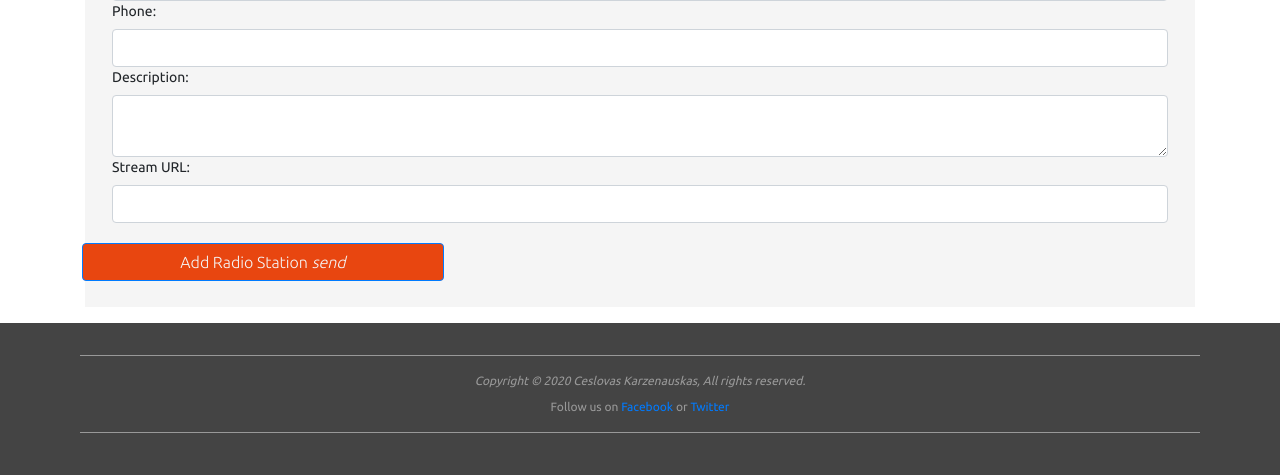
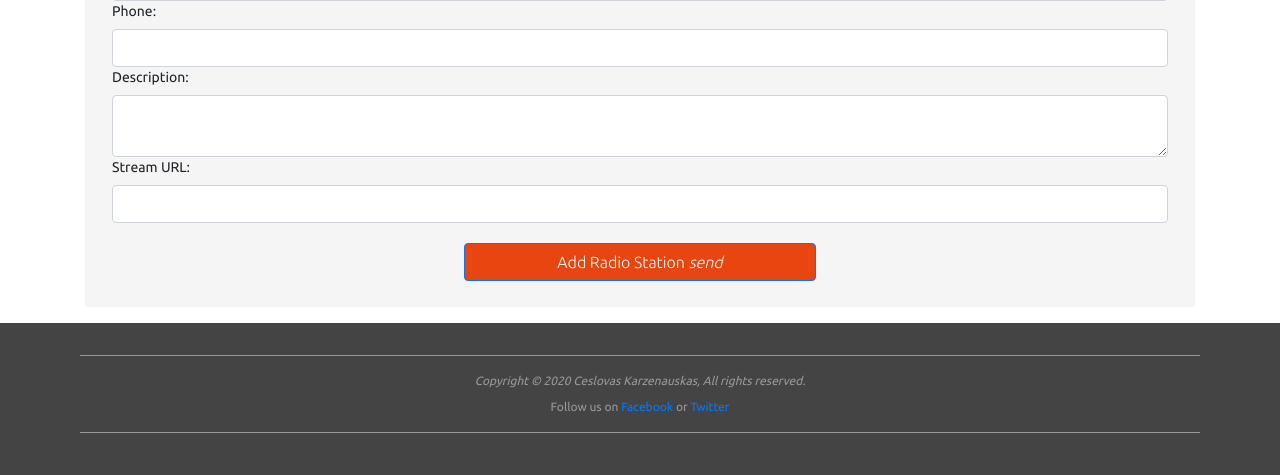
Before and after one commit to jessezauka/radio-stations, a Flask app: page /stations/add_station in a window 1280 px wide. Shown: the part 685-1160 px from the top of the page. Run offline with Flask 2, Linux system fonts and the light colour scheme; data that the repository does not hold is empty; some libraries are stand-ins or nearby versions.

Commit message:
Send buttons centered

```diff
--- a/templates/add_station.html
+++ b/templates/add_station.html
@@ -32,10 +32,11 @@
 				<label for="stream-url-input">Stream URL:</label>
 				<input class="form-control" id="radio_stream" name="radio_stream" type="text" value=""></input>
 			</div>
+        <div class="col text-center">
 			<button class="row btn btn-primary col-md-4" type="submit">Add Radio Station
                 <i class="">send</i>
             </button>
-
+</div>
 		</div>
 	</div>
 </form>
--- a/templates/edit_station.html
+++ b/templates/edit_station.html
@@ -35,9 +35,11 @@
 				<label for="exampleFormControlTextarea1">Stream URL:</label>
 				<textarea class="form-control" id="radio_stream" name="radio_stream" type="text" value="">{{station.radio_stream}}</textarea>
 			</div>
+        <div class="col text-center">
 			<button class="btn btn-primary col-md-4" type="submit">Update Station
                 <i class="">send</i>
             </button>
+        </div>
 
 		</div>
 	</div>
--- a/templates/station_details.html
+++ b/templates/station_details.html
@@ -58,8 +58,8 @@
                 <a class="btn btn-primary" href="{{url_for('edit_station', station_id=radio._id)}}">Edit radio station </a>
               </div>
 			</div>
+                <hr>
             {% endfor %}
-			<hr>
 
 		</div>
 	</div>
```
